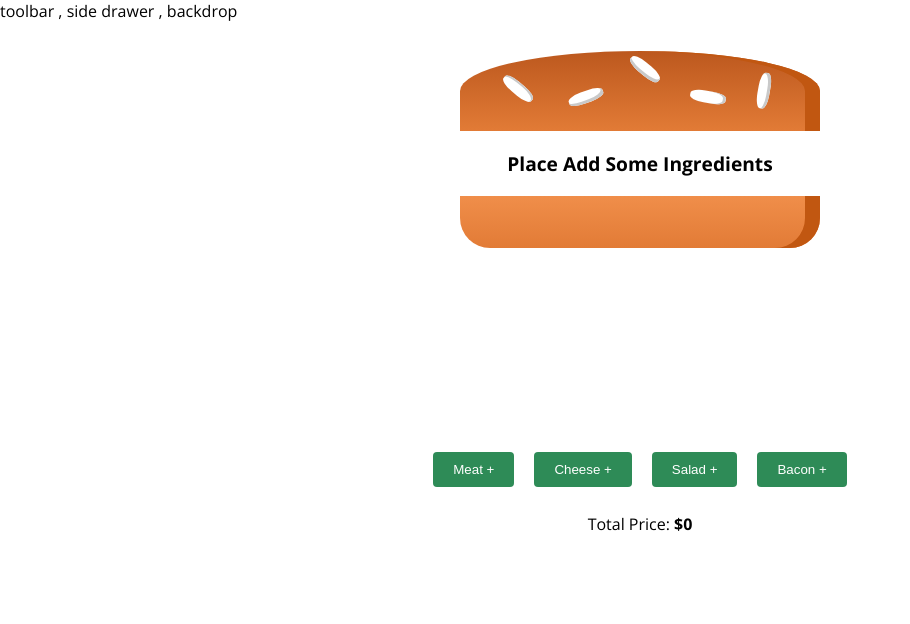
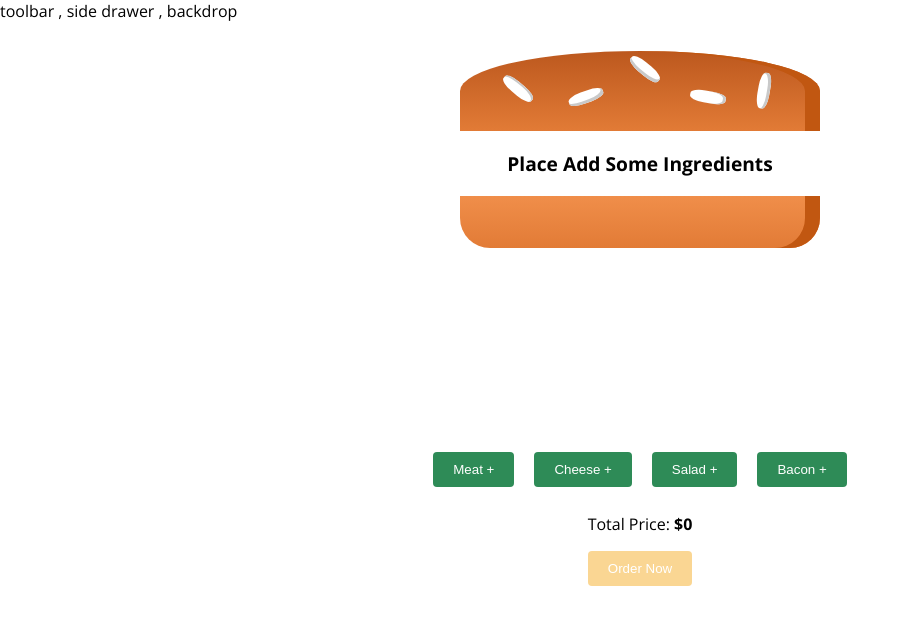
Before and after one commit to Creanick/burger-builder, a React (Create React App) app: page / in a window 1280 px wide. Shown: the top 624 px of the page, without its empty margins (0-910 px from the left). Built offline with nearby package versions, Linux system fonts and the light colour scheme.

Commit message:
order button created in burger builder

```diff
--- a/src/containers/burger_builder/burger_builder.tsx
+++ b/src/containers/burger_builder/burger_builder.tsx
@@ -2,6 +2,8 @@ import React, { Component } from 'react';
 import Burger from '../../components/burger/burger';
 import PriceViewer from '../../components/burger/price_viewer/price_viewer';
 import BurgerControls from '../../components/burger_controls/burger_controls';
+import Center from '../../components/center/center';
+import OrderButton from '../../components/order_button/order_button';
 import ingredientHub, { IngredientType } from '../../data/ingredient_hub';
 
 interface State{
@@ -21,6 +23,9 @@ class BurgerBuilder extends Component<{},State> {
                 ingredients={this.state.ingredients}/>
                 <BurgerControls onAddIngredient={this.ingredientAddingHandler}/>
                 <PriceViewer price={this.state.totalPrice}/>
+                <Center>
+                    <OrderButton disabled={this.state.ingredients.length <= 0}>Order Now</OrderButton>
+                </Center>
             </div>
         );
     }
```
